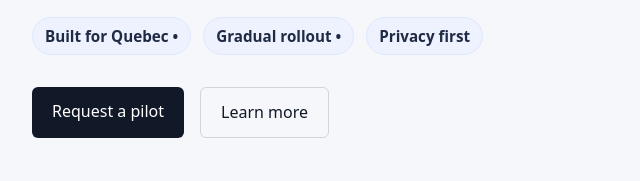
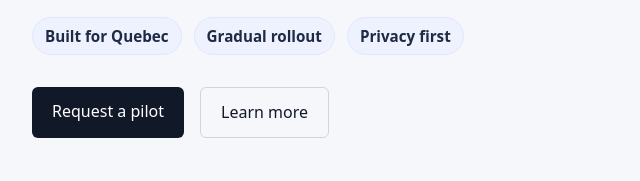
Before and after one commit to mstlaur1/dental-ai-site, a plain HTML site: page en.html in a window 1280 px wide. Shown: the part 275-456 px from the top of the page, 232-872 px from the left. Drawn offline with Linux system fonts and the light colour scheme.

Commit message:
Refactor hero points section in en.html
Removed extra bullet points from hero points section.

```diff
--- a/en.html
+++ b/en.html
@@ -46,8 +46,8 @@
       daily operations.
     </p>
     <div class="hero-points">
-      <span>Built for Quebec • </span>
-      <span>Gradual rollout • </span>
+      <span>Built for Quebec</span>
+      <span>Gradual rollout</span>
       <span>Privacy first</span>
     </div>
     <div class="cta">
```
